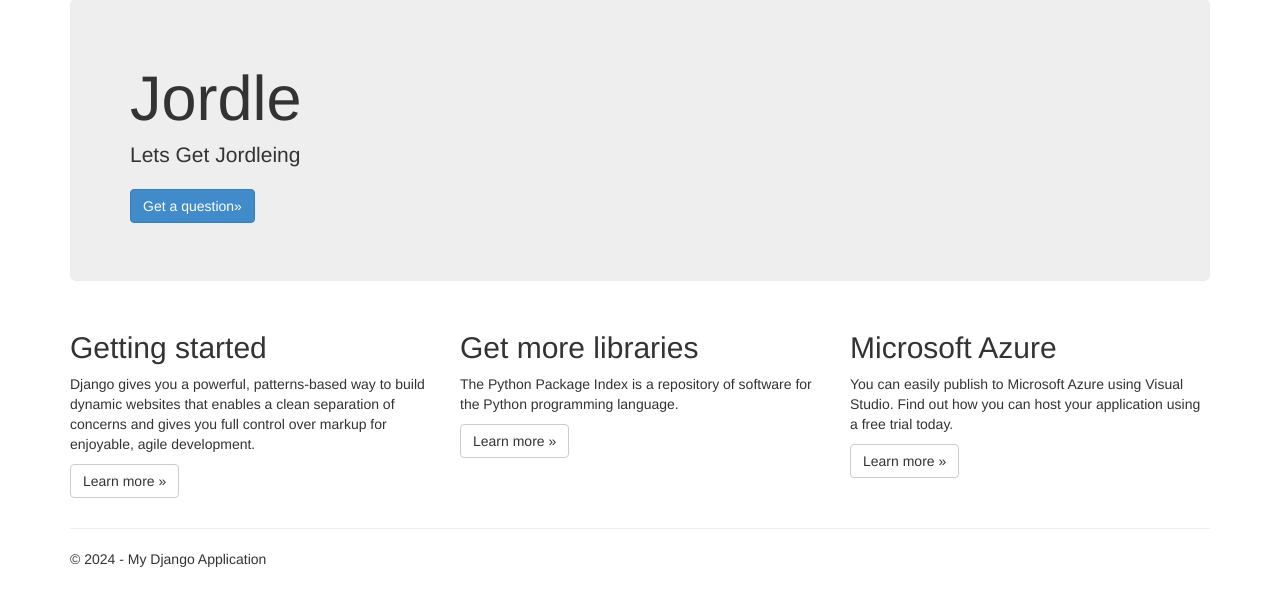
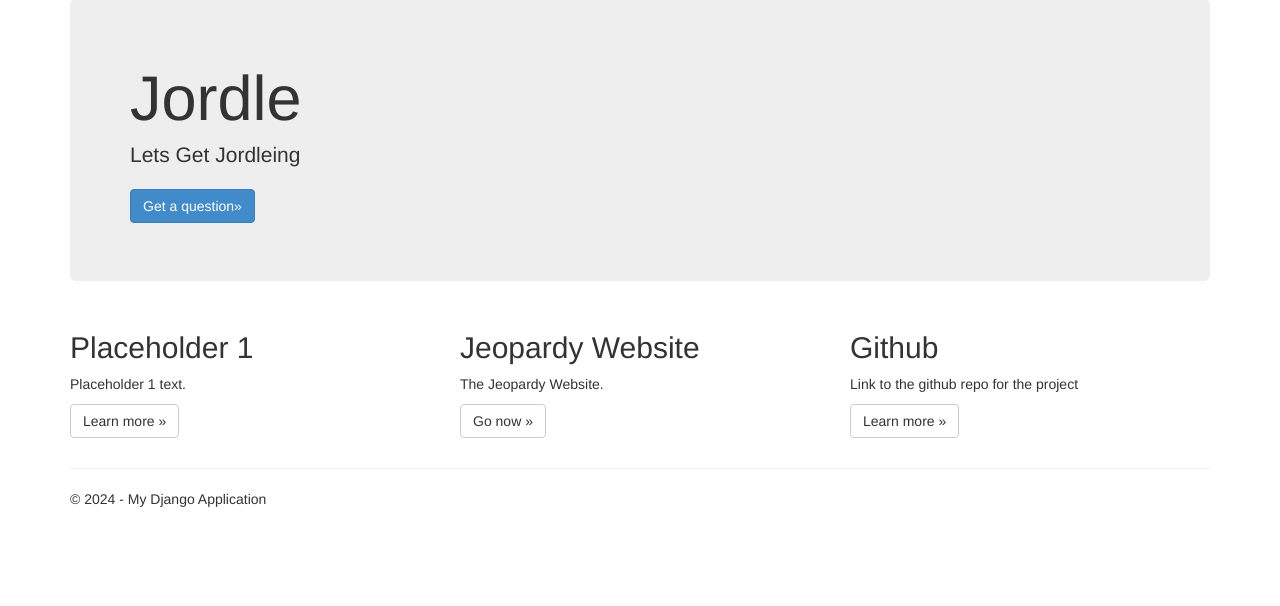
Before and after one commit to Mitchhurley/Jordle, a Django app: page / in a window 1280 px wide. Shown: the part 51-657 px from the top of the page. Run offline with Django 3.2, Linux system fonts and the light colour scheme; some libraries are stand-ins or nearby versions.

Commit message:
Cleaning up and adding info

```diff
--- a/app/forms.py
+++ b/app/forms.py
@@ -22,4 +22,4 @@ class QuestionAndAnswerForm(forms.ModelForm):
     class Meta:
         model = QuestionAndAnswer
         fields = ['answer_text']
-        exclude = ['pub_date',]
+        exclude = ['pub_date']
--- a/app/templates/app/contact.html
+++ b/app/templates/app/contact.html
@@ -6,10 +6,10 @@
 <h3>{{ message }}</h3>
 
 <address>
-    One Microsoft Way<br />
-    Redmond, WA 98052-6399<br />
+    1920 N Union<br />
+    Tacoma, WA 98406<br />
     <abbr title="Phone">P:</abbr>
-    425.555.0100
+    206.476.8433
 </address>
 
 <address>
--- a/app/templates/app/index.html
+++ b/app/templates/app/index.html
@@ -10,23 +10,21 @@
 
 <div class="row">
     <div class="col-md-4">
-        <h2>Getting started</h2>
+        <h2>Placeholder 1</h2>
         <p>
-            Django gives you a powerful, patterns-based way to build dynamic websites that
-            enables a clean separation of concerns and gives you full control over markup
-            for enjoyable, agile development.
+            Placeholder 1 text.
         </p>
         <p><a class="btn btn-default" href="https://djangobook.com/django-tutorials/">Learn more &raquo;</a></p>
     </div>
     <div class="col-md-4">
-        <h2>Get more libraries</h2>
-        <p>The Python Package Index is a repository of software for the Python programming language.</p>
-        <p><a class="btn btn-default" href="https://pypi.org/">Learn more &raquo;</a></p>
+        <h2>Jeopardy Website</h2>
+        <p>The Jeopardy Website.</p>
+        <p><a class="btn btn-default" href="https://www.jeopardy.com/">Go now &raquo;</a></p>
     </div>
     <div class="col-md-4">
-        <h2>Microsoft Azure</h2>
-        <p>You can easily publish to Microsoft Azure using Visual Studio. Find out how you can host your application using a free trial today.</p>
-        <p><a class="btn btn-default" href="http://azure.microsoft.com">Learn more &raquo;</a></p>
+        <h2>Github</h2>
+        <p>Link to the github repo for the project</p>
+        <p><a class="btn btn-default" href="https://github.com/Mitchhurley/Jordle">Learn more &raquo;</a></p>
     </div>
 </div>
 
--- a/app/templates/app/question.html
+++ b/app/templates/app/question.html
@@ -8,7 +8,9 @@
     <button type="submit">Submit</button>
 </form>
     {% if message %}
-    <p>{{ message }}</p>
+<script>
+        alert('{{ message }}');
+</script>
     {% endif %}
 
 {% endblock %}
--- a/app/views.py
+++ b/app/views.py
@@ -30,7 +30,7 @@ def contact(request):
         'app/contact.html',
         {
             'title':'Contact',
-            'message':'Your contact page.',
+            'message':'Contact page.',
             'year':datetime.now().year,
         }
     )
```
Also changed, not shown: db.sqlite3. Lines whose indentation alone changed are shown as unchanged.
